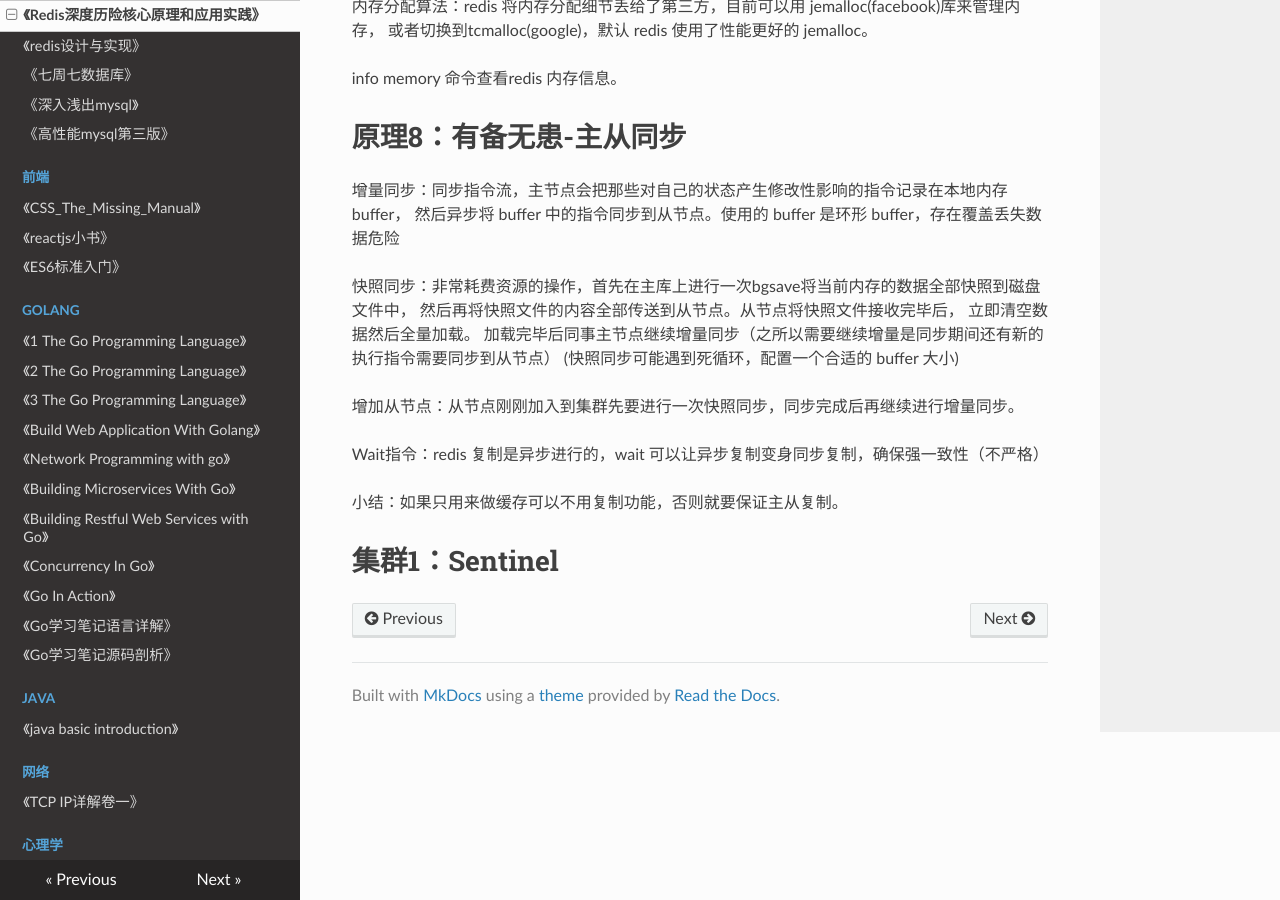
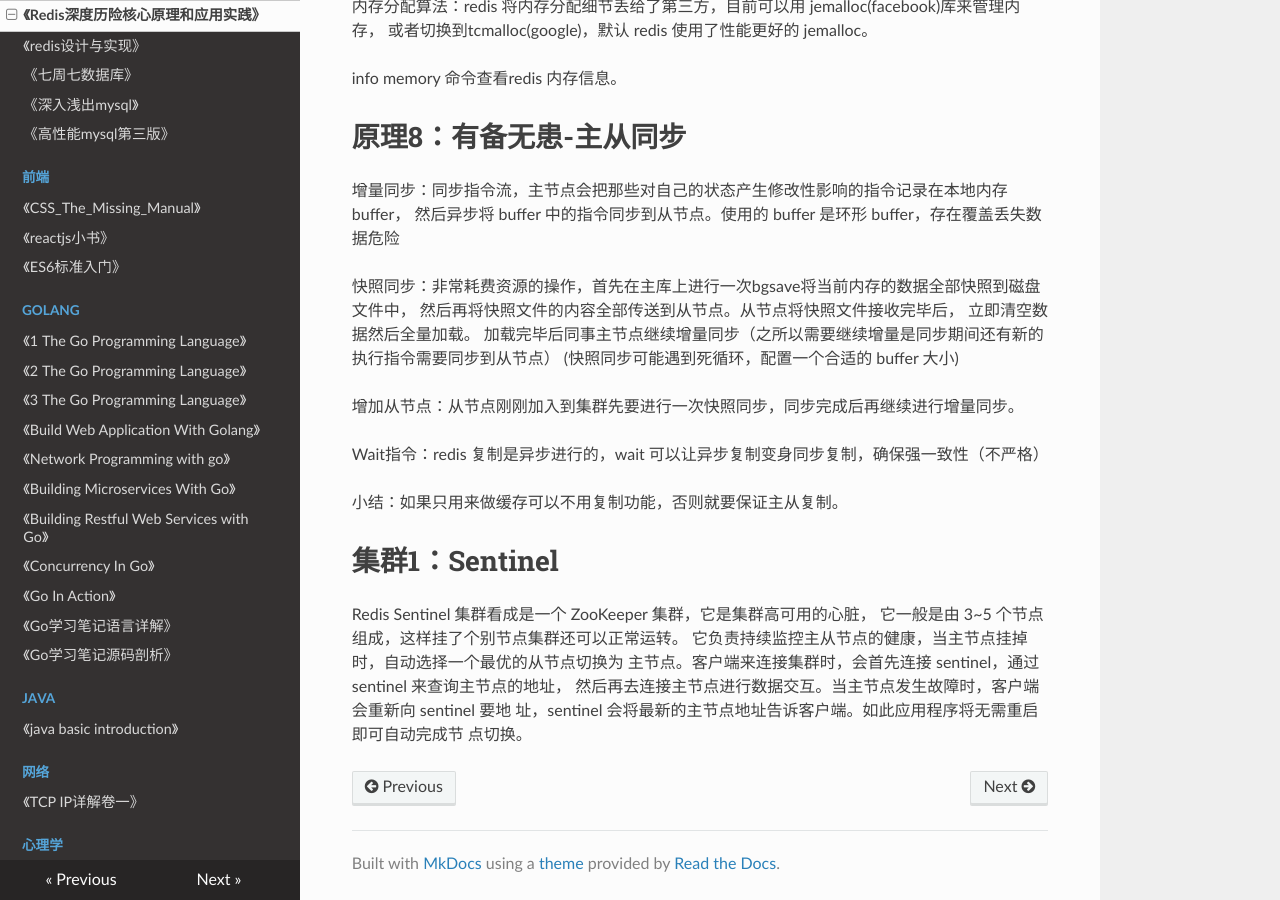
Before and after one commit to PegasusWang/booknotes, an MkDocs documentation site: the page built from docs/database/redis深度历险核心原理和应用实践.md, in a window 1280 px wide and 900 px high, scrolled down 8819 px. Built offline with MkDocs 1.6.1, drawn with Linux system fonts in a browser that asks for light colours; nearby versions of some CDN libraries; old or Windows-style settings are respelled for this version of MkDocs.

Commit message:
redis sentinel

```diff
--- a/docs/database/redis深度历险核心原理和应用实践.md
+++ b/docs/database/redis深度历险核心原理和应用实践.md
@@ -446,3 +446,7 @@ Wait指令：redis 复制是异步进行的，wait 可以让异步复制变身
 
 
 # 集群1：Sentinel
+
+ Redis Sentinel 集群看成是一个 ZooKeeper 集群，它是集群高可用的心脏， 它一般是由 3~5 个节点组成，这样挂了个别节点集群还可以正常运转。
+ 它负责持续监控主从节点的健康，当主节点挂掉时，自动选择一个最优的从节点切换为 主节点。客户端来连接集群时，会首先连接 sentinel，通过 sentinel 来查询主节点的地址，
+ 然后再去连接主节点进行数据交互。当主节点发生故障时，客户端会重新向 sentinel 要地 址，sentinel 会将最新的主节点地址告诉客户端。如此应用程序将无需重启即可自动完成节 点切换。
```
